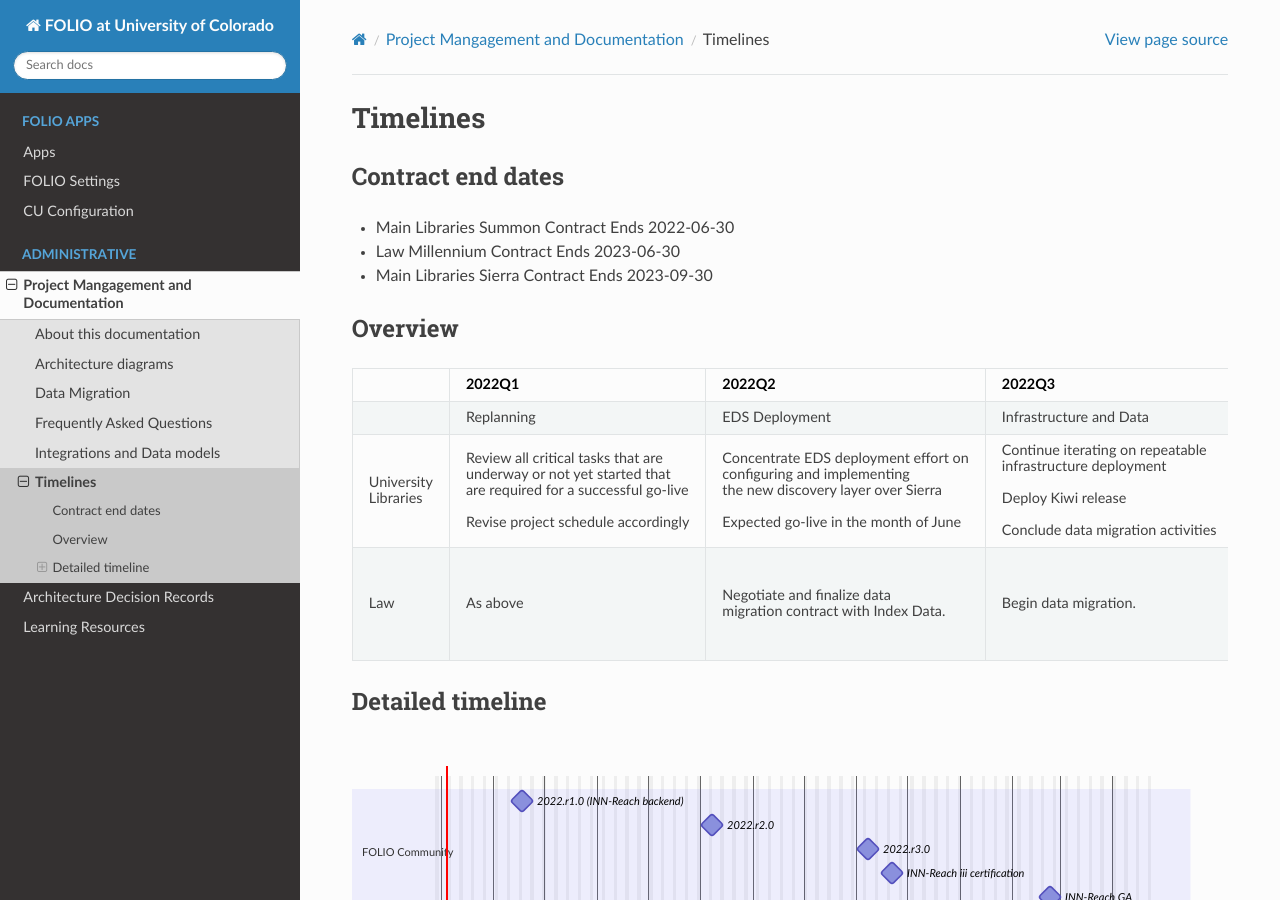
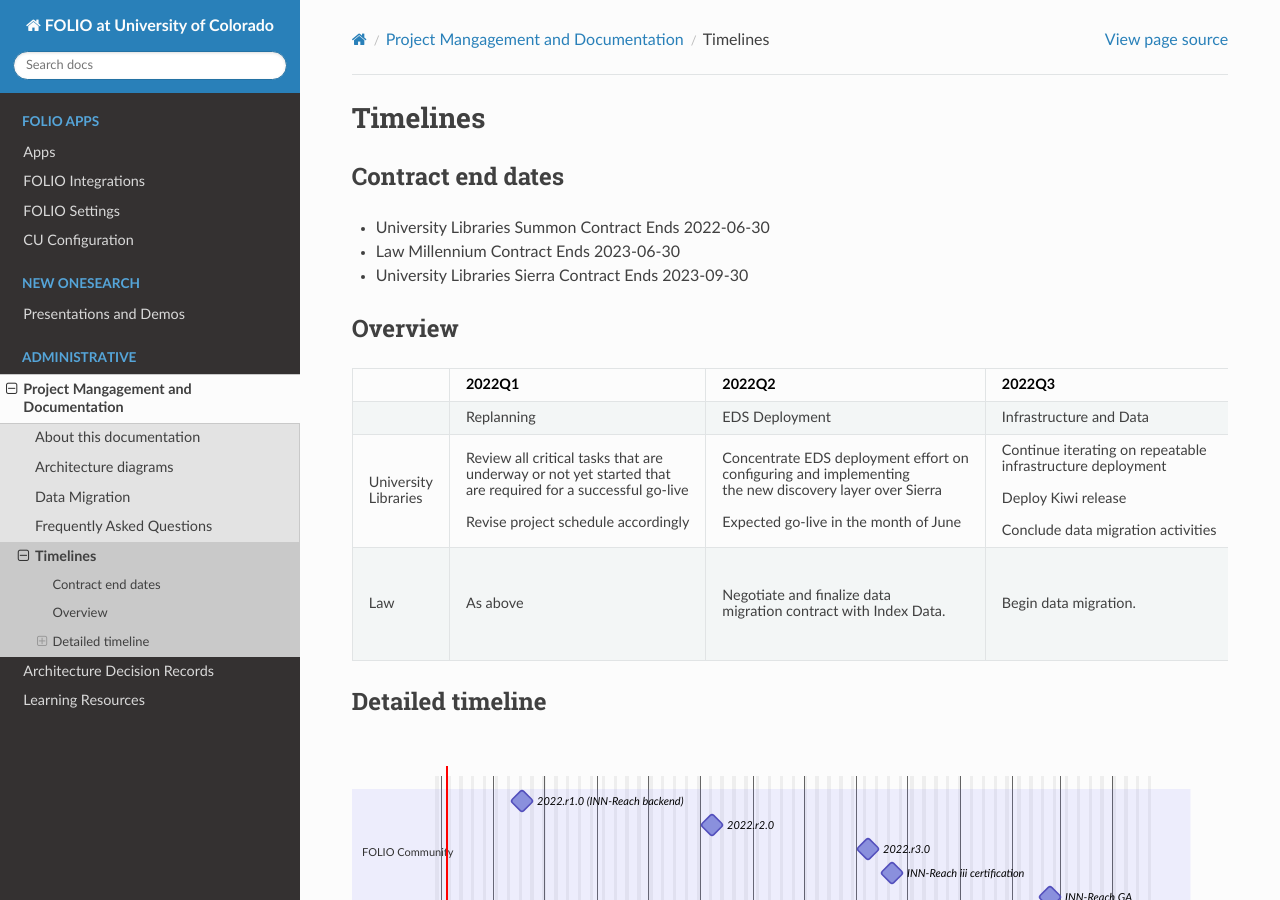
Before and after one commit to culibraries/folio, a Sphinx documentation site: the page built from docs/admin/timelines.md, in a window 1280 px wide and 900 px high. Built offline with Sphinx 7.4.7 and the Read the Docs theme 2.0.0, drawn with Linux system fonts in a browser that asks for light colours.

Commit message:
issue/71 (#222)

```diff
--- a/docs/admin/timelines.md
+++ b/docs/admin/timelines.md
@@ -2,9 +2,9 @@
 
 ## Contract end dates
 
-- Main Libraries Summon Contract Ends 2022-06-30
+- University Libraries Summon Contract Ends 2022-06-30
 - Law Millennium Contract Ends 2023-06-30
-- Main Libraries Sierra Contract Ends 2023-09-30
+- University Libraries Sierra Contract Ends 2023-09-30
 
 ## Overview
 
--- /dev/null
+++ b/docs/eds/index.rst
@@ -0,0 +1,8 @@
+New OneSearch
+==============
+
+------------------------
+Presentations and Demos
+------------------------
+
+-
```
Also changed, not shown: docs/admin/models.md (deleted, +0 -11 lines), docs/index.rst (+8 -0 lines), docs/integrations/index.rst (added, +9 -0 lines), docs/onesearch/index.rst (added, +9 -0 lines).
